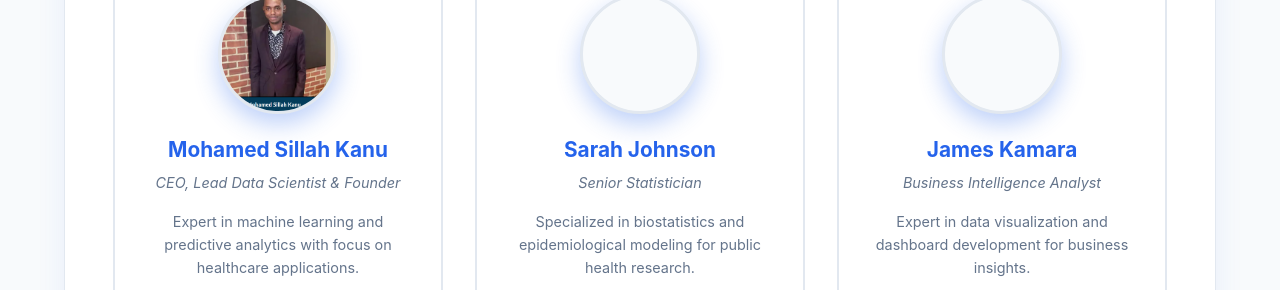
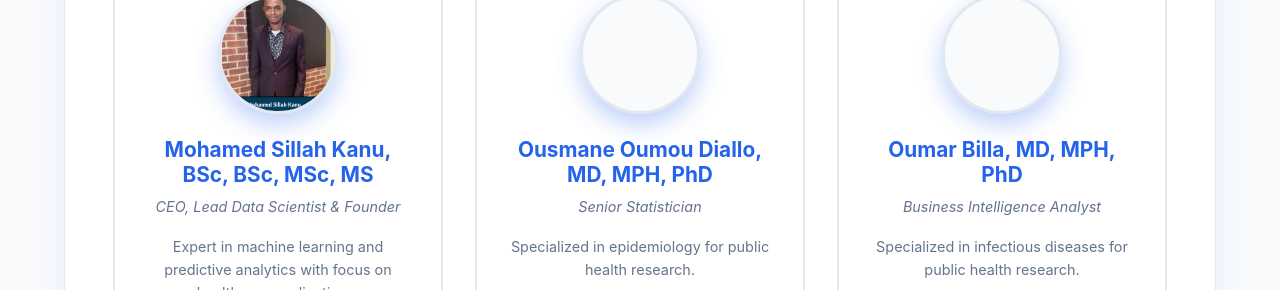
Before and after one commit to Informatics-Consultancy-Firm/portfolio, a plain HTML site: page index.html in a window 1280 px wide. Shown: the part 4295-4585 px from the top of the page. Drawn offline with nearby package versions, Linux system fonts and the light colour scheme.

Commit message:
Update index.html

```diff
--- a/index.html
+++ b/index.html
@@ -1047,7 +1047,7 @@
                     <div class="team-photo">
                         <img src="Mohamed profile pic (1).png" alt="Mohamed Sillah Kanu">
                     </div>
-                    <h3>Mohamed Sillah Kanu</h3>
+                    <h3>Mohamed Sillah Kanu, BSc, BSc, MSc, MS</h3>
                     <div class="team-role">CEO, Lead Data Scientist & Founder</div>
                     <p style="font-size: 0.9rem; color: var(--text-light); margin-bottom: 1rem;">
                         Expert in machine learning and predictive analytics with focus on healthcare applications.
@@ -1060,10 +1060,10 @@
                 <div class="team-card animate-on-scroll">
                     <div class="team-photo">
                     </div>
-                    <h3>Sarah Johnson</h3>
+                    <h3>Ousmane Oumou Diallo, MD, MPH, PhD</h3>
                     <div class="team-role">Senior Statistician</div>
                     <p style="font-size: 0.9rem; color: var(--text-light); margin-bottom: 1rem;">
-                        Specialized in biostatistics and epidemiological modeling for public health research.
+                        Specialized in epidemiology for public health research.
                     </p>
                     <a href="#" class="team-link">
                         <i class="fas fa-envelope"></i> Contact
@@ -1073,10 +1073,10 @@
                 <div class="team-card animate-on-scroll">
                     <div class="team-photo">
                     </div>
-                    <h3>James Kamara</h3>
+                    <h3>Oumar Billa, MD, MPH, PhD</h3>
                     <div class="team-role">Business Intelligence Analyst</div>
                     <p style="font-size: 0.9rem; color: var(--text-light); margin-bottom: 1rem;">
-                        Expert in data visualization and dashboard development for business insights.
+                        Specialized in infectious diseases for public health research.
                     </p>
                     <a href="#" class="team-link">
                         <i class="fas fa-envelope"></i> Contact
```
